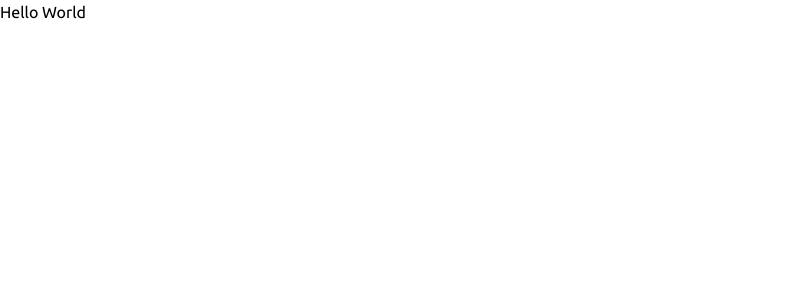
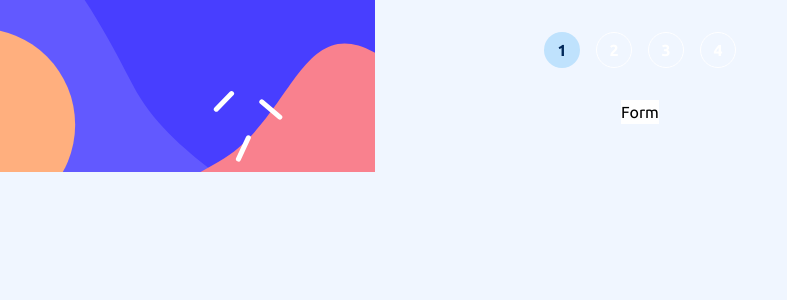
Before and after one commit to kelly-jsx/multi-step-form, a React (Vite) app: page / in a window 1280 px wide. Shown: the top 300 px of the page, without its empty margins (0-787 px from the left). Built offline with nearby package versions, Linux system fonts and the light colour scheme.

Commit message:
Header component, Step component, background image

```diff
--- a/src/components/App.tsx
+++ b/src/components/App.tsx
@@ -1,7 +1,22 @@
+import sidebarMobile from './../public/bg-sidebar-mobile.svg'
+
+import { Header } from './Header/Header'
+
 function App() {
   return (
-    <div>
-      <h1>Hello World</h1>
+    <div className="h-screen w-screen bg-mangolia">
+      <div
+        className="flex h-screen w-screen flex-col items-center gap-8 pt-8"
+        style={{
+          backgroundImage: `url(${sidebarMobile})`,
+          backgroundRepeat: 'no-repeat'
+        }}
+      >
+        <Header />
+        <div className="w-max bg-white">
+          <p>Form</p>
+        </div>
+      </div>
     </div>
   )
 }
--- /dev/null
+++ b/src/components/Header/Header.tsx
@@ -0,0 +1,15 @@
+import sidebarMobile from './../../public/bg-sidebar-mobile.svg'
+import { Step } from './Step'
+
+export const Header = () => {
+  return (
+    <div className="flex w-screen justify-center">
+      <div className="grid grid-cols-4 gap-4">
+        <Step step={1} currentStep />
+        <Step step={2} />
+        <Step step={3} />
+        <Step step={4} />
+      </div>
+    </div>
+  )
+}
--- /dev/null
+++ b/src/components/Header/Step.tsx
@@ -0,0 +1,20 @@
+type Props = {
+  step: number
+  currentStep?: boolean
+}
+
+export const Step = ({ step, currentStep }: Props) => {
+  return (
+    <>
+      {currentStep ? (
+        <div className="flex h-9 w-9 items-center justify-center rounded-full bg-blue-light font-bold text-blue-marine">
+          {step}
+        </div>
+      ) : (
+        <div className="flex h-9 w-9 items-center justify-center rounded-full border border-white font-bold text-white">
+          {step}
+        </div>
+      )}
+    </>
+  )
+}
```
